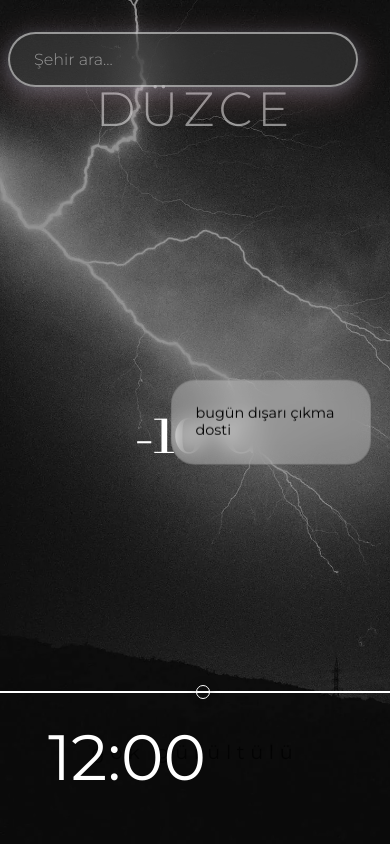
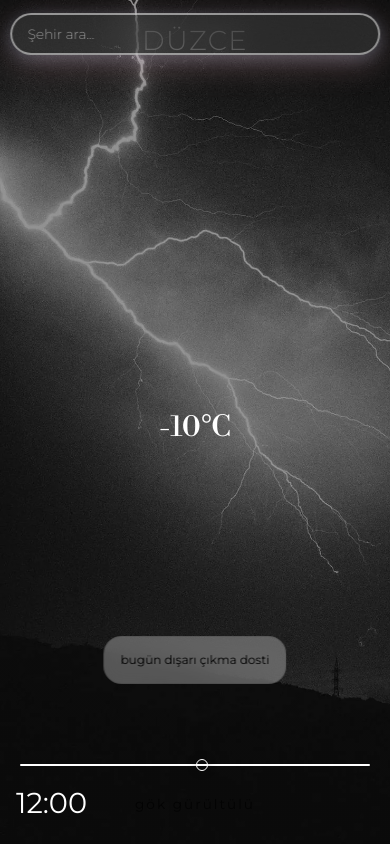
Before and after one commit to ardafuratt/hava-durumu, a website built with Vite: page index.html in a window 390 px wide. Built offline with nearby package versions, Linux system fonts and the light colour scheme; no server answers.

Commit message:
Mobil gorunum icin CSS guncellendi

```diff
--- a/src/style.css
+++ b/src/style.css
@@ -17,37 +17,38 @@
     color: white;
     position: relative;
 }
-/* Genel Ayarlar */
-* {
-    margin: 0;
-    padding: 0;
-    box-sizing: border-box;
-}
-.cloudy-theme{
+
+/* Tema Arka Planları */
+.cloudy-theme {
     background: url('/cloudy.webp');
     background-size: cover;
     background-position: center;
 }
+
 .sunny-theme {
     background: url('/sunny.webp');
     background-size: cover;
     background-position: center;
 }
+
 .snowy-theme {
     background: url('/snowy.webp');
     background-size: cover;
     background-position: center;
 }
+
 .windy-theme {
-    background:url('/windy.webp');
+    background: url('/windy.webp');
     background-size: cover;
     background-position: center;
 }
+
 .rainy-theme {
-    background:url('/rainy.webp');
+    background: url('/rainy.webp');
     background-size: cover;
     background-position: center;
 }
+
 .thunder-theme {
     background: linear-gradient(rgba(0, 0, 0, 0.4), rgba(0, 0, 0, 0.4)),
                 url('/thunder.webp');
@@ -57,46 +58,52 @@
 /* Şehir İsmi - Montserrat */
 .city-name {
     font-family: 'Montserrat', sans-serif;
-    font-size: clamp(3rem, 10vw, 8rem);
-    font-weight: 300; /* Figma'daki o ince görünüm için */
+    font-size: clamp(2rem, 10vw, 8rem);
+    font-weight: 300;
     letter-spacing: 0.1em;
     opacity: 0.5;
-    margin-top: 2rem;}
+    margin-top: 2rem;
+    text-align: center;
+    padding: 0 1rem;
+}
 
 .sunny-theme .city-name,
 .windy-theme .city-name {
-        color:#5D5A5A;
+    color: #5D5A5A;
 }
 
 .cloudy-theme .city-name,
-    .snowy-theme.city-name {
-        color:#000000;
-    }
-.rainy-theme .city-name
-.thunder-theme .city-name {
-        color:#FFFFFF;
+.snowy-theme .city-name {
+    color: #000000;
 }
 
-
+.rainy-theme .city-name,
+.thunder-theme .city-name {
+    color: #FFFFFF;
+}
 
 /* Derece Alanı - Libre Bodoni */
 .temp-text {
     font-family: 'Libre Bodoni', serif;
-    font-size: clamp(3rem, 10vw, 9rem);
-    font-weight: 300; /* Görseldeki ağırlığa göre 400-700 arası seçilebilir */
+    font-size: clamp(2.5rem, 10vw, 9rem);
+    font-weight: 300;
 }
+
 .sunny-theme .temp-text,
- .windy-theme.temp-text {
-    color:#5D5A5A;
+.windy-theme .temp-text {
+    color: #5D5A5A;
 }
+
 .cloudy-theme .temp-text,
 .snowy-theme .temp-text {
-    color:#000000;
+    color: #000000;
 }
+
 .rainy-theme .temp-text,
 .thunder-theme .temp-text {
-    color:#FFFFFF;
+    color: #FFFFFF;
 }
+
 /* Öneri Kutusu */
 .suggestion-box {
     position: absolute;
@@ -110,45 +117,51 @@
     border: 1px solid rgba(0, 0, 0, 0.1);
     max-width: 200px;
     line-height: 1.2;
-    font-family: 'Montserrat', sans-serif; /* Montserrat devam */
+    font-family: 'Montserrat', sans-serif;
 }
-    #box-text{
+
+#box-text {
     color: #000000;
-        font-size:0.9rem;
+    font-size: 0.9rem;
     font-weight: 400;
 }
 
-/* Durum Metni */ .status-text {
+/* Durum Metni */
+.status-text {
     font-family: 'Montserrat', sans-serif;
     font-size: 1.2rem;
     letter-spacing: 0.3em;
     opacity: 0.7;
     margin-bottom: 2rem;
-    color:#000000;
+    color: #000000;
+    text-align: center;
 }
-.rainy-theme .status-text{
-    color:#FFFFFF;
+
+.rainy-theme .status-text {
+    color: #FFFFFF;
 }
-.windy-theme .status-text{
-    color:#5D5A5A;
+
+.windy-theme .status-text {
+    color: #5D5A5A;
     margin-bottom: 5rem;
 }
 
+/* Arama Konteyneri */
 .search-container {
     position: absolute;
-    top : 2rem;
+    top: 2rem;
     right: 2rem;
-    z-index : 100;
+    z-index: 100;
 }
-/* şehir arama kutusunun stili */
+
+/* Şehir Arama Kutusu */
 #cityInput {
     width: 350px;
     padding: 1rem 1.5rem;
     background: rgba(255, 255, 255, 0.1);
     backdrop-filter: blur(20px);
-    border :2px solid rgba(255, 255, 255, 0.5);
+    border: 2px solid rgba(255, 255, 255, 0.5);
     border-radius: 50px;
-
     box-shadow: 0 8px 32px rgba(255, 182, 193, 0.3),
                 0 4px 16px rgba(135, 206, 250, 0.2);
     color: white;
@@ -180,39 +193,39 @@
     transform: translateY(-2px) scale(1.02);
 }
 
-/*   saat tasarımı */
-
+/* Saat Gösterimi */
 .time-display {
     position: absolute;
-    bottom : 3rem;
+    bottom: 3rem;
     left: 3rem;
     font-family: 'Montserrat', sans-serif;
-    font-size : 4rem;
-    color:white;
+    font-size: 4rem;
+    color: white;
     font-weight: 400;
     z-index: 10;
 }
 
+/* Slider Konteyneri */
 .slider-container {
-        position : absolute;
-        bottom : 9rem;
+    position: absolute;
+    bottom: 9rem;
     left: 50%;
     transform: translateX(-50%);
     z-index: 10;
     width: 400px;
 }
 
+/* Zaman Slider'ı */
 .time-slider {
-    width : 100%;
+    width: 100%;
     height: 8px;
     appearance: none;
     background: transparent;
     outline: none;
-    cursor : grab;
+    cursor: grab;
 }
 
-
-.time-slider::-webkit-slider-runnable-track{
+.time-slider::-webkit-slider-runnable-track {
     width: 100%;
     height: 2px;
     background: rgba(255, 255, 255, 1);
@@ -233,23 +246,258 @@
     border-radius: 50%;
     background: transparent;
     cursor: pointer;
-  /* Kalın beyaz kenarlık orta kısmı boş gösterir */
     border: 1px solid #ffffff;
     box-shadow: 0 0 10px rgba(0, 0, 0, 0.3);
-  margin-top: -6px; /* Track'in ortasında hizalamak için */
+    margin-top: -6px;
     transition: transform 0.2s ease;
 }
 
-/* Sürgüyü kaydırırken içini doldur */
 input[type=range]::-webkit-slider-thumb:active {
     background: #ffffff;
     border-width: 1px;
 }
 
-.time-slider:active{
+.time-slider:active {
     cursor: grabbing;
 }
 
 .time-slider::-webkit-slider-thumb:active {
     transform: scale(1.2);
 }
+
+/* ==================== MOBİL RESPONSIVE ==================== */
+
+/* Tablet ve Küçük Ekranlar (768px ve altı) */
+@media (max-width: 768px) {
+    body {
+        padding: 1.5rem;
+    }
+
+    .city-name {
+        font-size: clamp(1.8rem, 8vw, 4rem);
+        margin-top: 1rem;
+    }
+
+    .temp-text {
+        font-size: clamp(2rem, 8vw, 5rem);
+    }
+
+    .status-text {
+        font-size: 1rem;
+        letter-spacing: 0.2em;
+        margin-bottom: 1.5rem;
+    }
+
+    /* Öneri kutusu alt tarafa */
+    .suggestion-box {
+        position: absolute;
+        right: 50%;
+        top: auto;
+        bottom: 12rem;
+        transform: translateX(50%);
+        max-width: 250px;
+        padding: 1.2rem;
+    }
+
+    #box-text {
+        font-size: 0.85rem;
+    }
+
+    /* Arama kutusu üst ortaya */
+    .search-container {
+        top: 1rem;
+        right: 50%;
+        transform: translateX(50%);
+        width: 90%;
+        max-width: 400px;
+    }
+
+    #cityInput {
+        width: 100%;
+        padding: 0.8rem 1.2rem;
+        font-size: 0.9rem;
+    }
+
+    /* Saat gösterimi küçült ve sola hizala */
+    .time-display {
+        bottom: 2rem;
+        left: 1.5rem;
+        font-size: 2.5rem;
+    }
+
+    /* Slider küçült */
+    .slider-container {
+        bottom: 6rem;
+        width: 90%;
+        max-width: 350px;
+    }
+}
+
+/* Mobil Telefon (480px ve altı) */
+@media (max-width: 480px) {
+    body {
+        padding: 1rem;
+    }
+
+    .city-name {
+        font-size: clamp(1.5rem, 7vw, 3rem);
+        letter-spacing: 0.05em;
+        margin-top: 0.5rem;
+    }
+
+    .temp-text {
+        font-size: clamp(1.8rem, 7vw, 4rem);
+    }
+
+    .status-text {
+        font-size: 0.85rem;
+        letter-spacing: 0.15em;
+        margin-bottom: 1rem;
+    }
+
+    /* Öneri kutusu daha kompakt */
+    .suggestion-box {
+        bottom: 10rem;
+        max-width: 200px;
+        padding: 1rem;
+        border-radius: 18px;
+    }
+
+    #box-text {
+        font-size: 0.75rem;
+    }
+
+    /* Arama kutusu daha kompakt */
+    .search-container {
+        top: 0.8rem;
+        width: 95%;
+    }
+
+    #cityInput {
+        padding: 0.7rem 1rem;
+        font-size: 0.85rem;
+        border-radius: 40px;
+    }
+
+    /* Hover efektlerini mobilde azalt */
+    #cityInput:hover {
+        transform: none;
+    }
+
+    #cityInput:focus {
+        transform: translateY(-1px) scale(1.01);
+    }
+
+    /* Saat gösterimi daha küçük */
+    .time-display {
+        bottom: 1.5rem;
+        left: 1rem;
+        font-size: 1.8rem;
+    }
+
+    /* Slider daha küçük ve kompakt */
+    .slider-container {
+        bottom: 4.5rem;
+        width: 95%;
+    }
+
+    .time-slider {
+        height: 6px;
+    }
+
+    input[type=range]::-webkit-slider-thumb {
+        height: 12px;
+        width: 12px;
+        margin-top: -5px;
+    }
+}
+
+/* Çok Küçük Ekranlar (360px ve altı) */
+@media (max-width: 360px) {
+    .city-name {
+        font-size: clamp(1.2rem, 6vw, 2.5rem);
+    }
+
+    .temp-text {
+        font-size: clamp(1.5rem, 6vw, 3rem);
+    }
+
+    .status-text {
+        font-size: 0.75rem;
+        letter-spacing: 0.1em;
+    }
+
+    .suggestion-box {
+        bottom: 9rem;
+        max-width: 180px;
+        padding: 0.8rem;
+    }
+
+    #box-text {
+        font-size: 0.7rem;
+    }
+
+    .time-display {
+        font-size: 1.5rem;
+        bottom: 1rem;
+        left: 0.8rem;
+    }
+
+    .slider-container {
+        bottom: 3.5rem;
+    }
+}
+
+/* Yatay Mod (Landscape) için Özel Ayarlar */
+@media (max-height: 500px) and (orientation: landscape) {
+    body {
+        padding: 1rem 2rem;
+    }
+
+    .city-name {
+        margin-top: 0.5rem;
+        font-size: clamp(1.2rem, 5vw, 2.5rem);
+    }
+
+    .temp-text {
+        font-size: clamp(1.5rem, 5vw, 3rem);
+    }
+
+    .status-text {
+        margin-bottom: 0.5rem;
+        font-size: 0.8rem;
+    }
+
+    .suggestion-box {
+        right: 2rem;
+        top: 50%;
+        transform: translateY(-50%);
+        bottom: auto;
+        max-width: 150px;
+        padding: 0.8rem;
+    }
+
+    #box-text {
+        font-size: 0.7rem;
+    }
+
+    .time-display {
+        bottom: 1rem;
+        left: 1rem;
+        font-size: 1.5rem;
+    }
+
+    .slider-container {
+        bottom: 1rem;
+        width: 50%;
+    }
+
+    .search-container {
+        top: 0.5rem;
+        right: auto;
+        left: 50%;
+        transform: translateX(-50%);
+        width: 60%;
+        max-width: 300px;
+    }
+}
```
Lines whose indentation alone changed are shown as unchanged.
